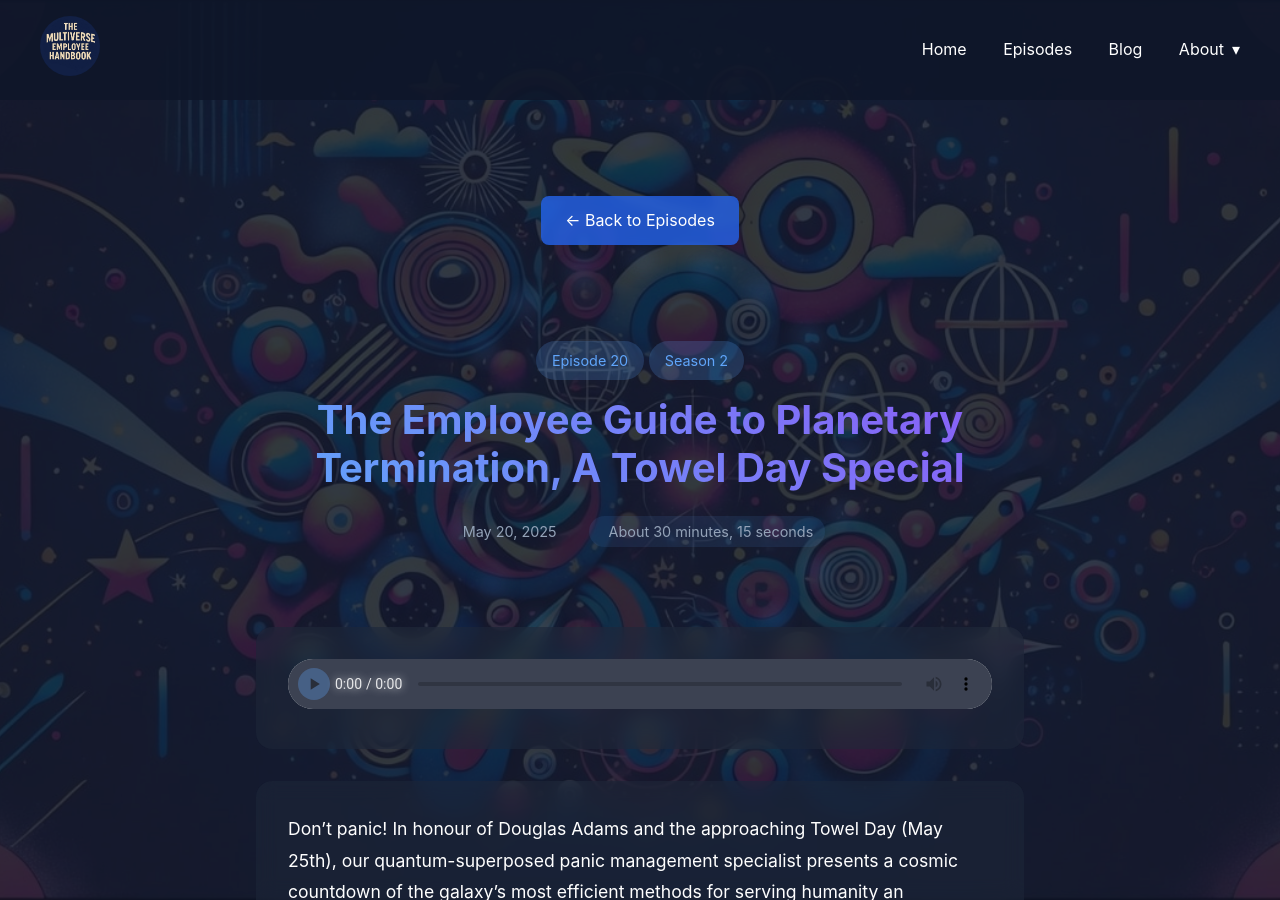
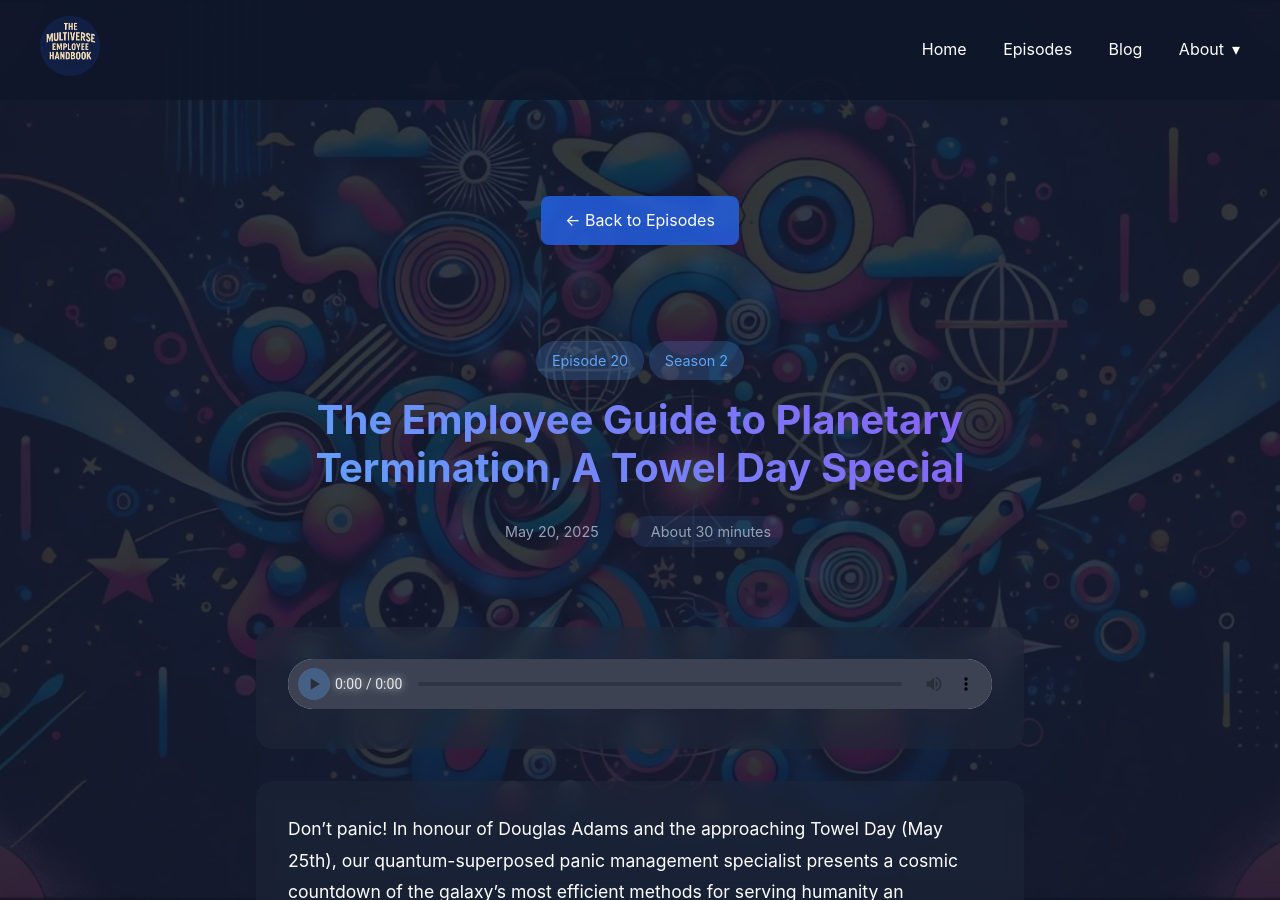
Before and after one commit to forward6/tmeh, a Jekyll site: the page built from _episodes/2025-05-20-employee-guide-planetary-termination.md, in a window 1280 px wide and 900 px high. Built offline with Jekyll 4.4.1, drawn with Linux system fonts in a browser that asks for light colours.

Commit message:
Changed duration length

```diff
--- a/_episodes/2025-05-20-employee-guide-planetary-termination.md
+++ b/_episodes/2025-05-20-employee-guide-planetary-termination.md
@@ -4,7 +4,7 @@ title: "The Employee Guide to Planetary Termination, A Towel Day Special"
 episode_number: 20
 season_number: 2
 date: 2025-05-20
-duration-en: "30 minutes, 15 seconds"
+duration-en: "30 minutes"
 audio_url: "https://mcdn.podbean.com/mf/download/uyddv6r2ryg8ps9i/multiverse-employee-handbook-s02e20-employee-guide-planetary-termination.mp3"
 apple_url: "https://podcasts.apple.com/ca/podcast/the-multiverse-employee-handbook/id1764134739?i=1000709104829"
 spotify_url: "https://open.spotify.com/episode/2W1VfSjwftS1Ty4Hk31619?si=JhLwNQ5QT82vszoikTdL1Q"
```
Also changed, not shown: _episodes/2025-05-27-part2-employee-guide-planetary-termination.md (+1 -1 lines).
